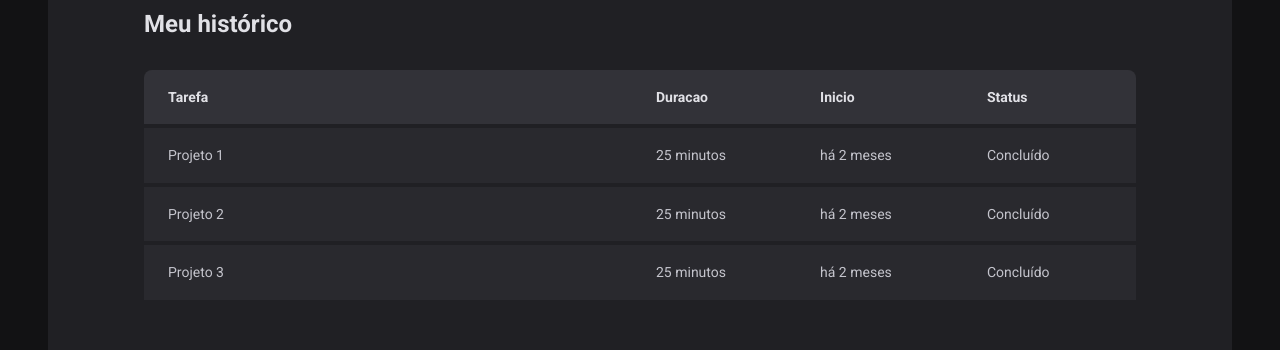
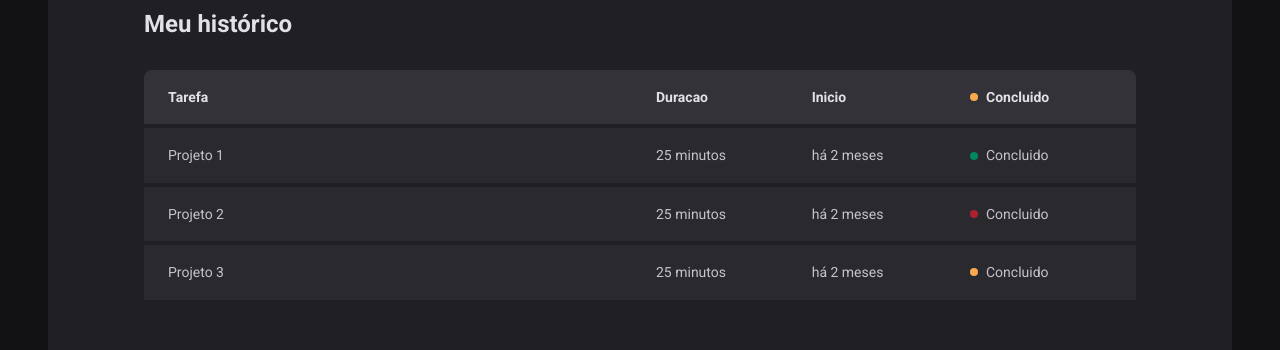
Before and after one commit to alandlan/IgniteReact-Projeto2, a React (Vite) app in the folder ignite-timer/: page /history in a window 1280 px wide. Shown: the part 214-564 px from the top of the page. Built offline with nearby package versions, Linux system fonts and the light colour scheme.

Commit message:
layout status tarefa pagina history

```diff
--- a/ignite-timer/src/pages/History/index.tsx
+++ b/ignite-timer/src/pages/History/index.tsx
@@ -1,4 +1,4 @@
-import { HistoryContainer, HistoryList } from './styles';
+import { HistoryContainer, HistoryList, Status } from './styles';
 
 export function History() {
     return (
@@ -11,7 +11,9 @@
                             <th>Tarefa</th>
                             <th>Duracao</th>
                             <th>Inicio</th>
-                            <th>Status</th>
+                            <th>
+                                <Status statusColor="yellow">Concluido</Status>
+                            </th>
                         </tr>
                     </thead>
                     <tbody>
@@ -19,19 +21,25 @@
                             <td>Projeto 1</td>
                             <td>25 minutos</td>
                             <td>há 2 meses</td>
-                            <td>Concluído</td>
+                            <td>
+                                <Status statusColor="green">Concluido</Status>
+                            </td>
                         </tr>
                         <tr>
                             <td>Projeto 2</td>
                             <td>25 minutos</td>
                             <td>há 2 meses</td>
-                            <td>Concluído</td>
+                            <td>
+                                <Status statusColor="red">Concluido</Status>
+                            </td>
                         </tr>
                         <tr>
                             <td>Projeto 3</td>
                             <td>25 minutos</td>
                             <td>há 2 meses</td>
-                            <td>Concluído</td>
+                            <td>
+                                <Status statusColor="yellow">Concluido</Status>
+                            </td>
                         </tr>
                     </tbody>
                 </table>
--- a/ignite-timer/src/pages/History/styles.ts
+++ b/ignite-timer/src/pages/History/styles.ts
@@ -59,3 +59,27 @@
         }
     }
 `;
+
+const STATUS_COLOR = {
+    green: 'green-500',
+    red: 'red-500',
+    yellow: 'yellow-500',
+} as const;
+
+interface StatusProps {
+    statusColor: keyof typeof STATUS_COLOR;
+}
+
+export const Status = styled.span<StatusProps>`
+    display: flex;
+    align-items: center;
+    gap: 0.5rem;
+
+    &::before {
+        content: '';
+        width: 0.5rem;
+        height: 0.5rem;
+        border-radius: 9999px;
+        background-color: ${(props) => props.theme[STATUS_COLOR[props.statusColor]]};
+    }
+`;
```
